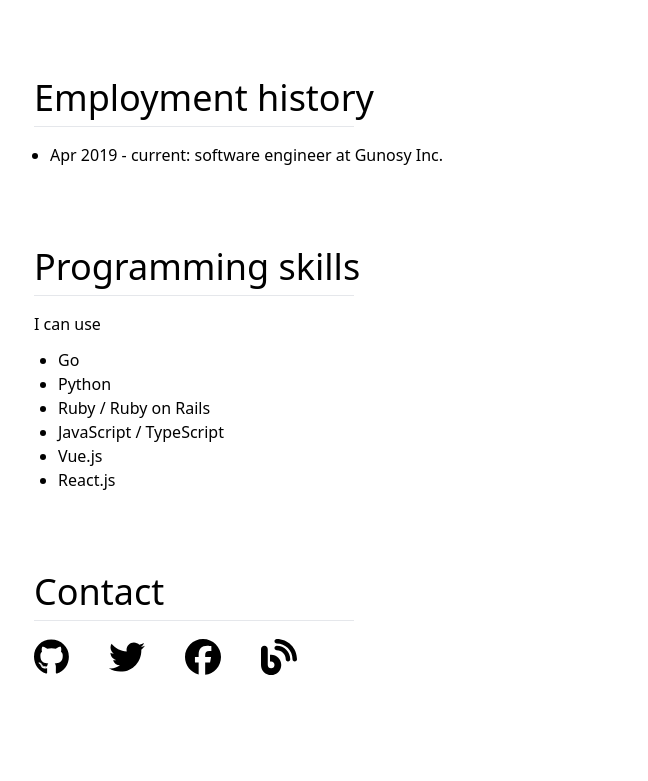
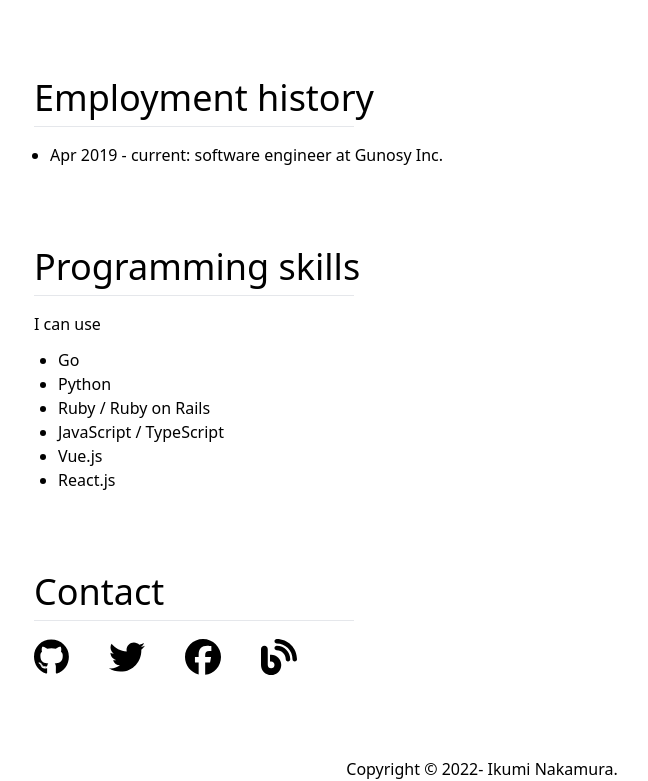
Before and after one commit to johnmanjiro13/johnmanji.ro, a Next.js app: page / in a window 1280 px wide. Shown: the part 499-1280 px from the top of the page, without its empty margins (158-806 px from the left). Before the commit the page ends 1256 px from the top, so only its background shows below. Built offline with nearby package versions, Linux system fonts and the light colour scheme.

Commit message:
feat: add footer

```diff
--- /dev/null
+++ b/components/footer.tsx
@@ -0,0 +1,7 @@
+const Footer: React.FC = () => {
+  return (
+    <footer className="text-center">Copyright © 2022- Ikumi Nakamura.</footer>
+  );
+};
+
+export default Footer;
--- a/components/layout.tsx
+++ b/components/layout.tsx
@@ -1,3 +1,4 @@
+import Footer from './footer';
 import Meta from './meta';
 
 const Layout: React.FC = ({ children }) => {
@@ -5,6 +6,7 @@
     <div className="min-h-screen">
       <Meta />
       <main>{children}</main>
+      <Footer />
     </div>
   );
 };
```
